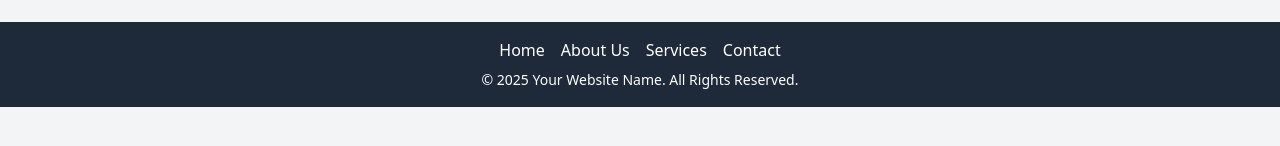
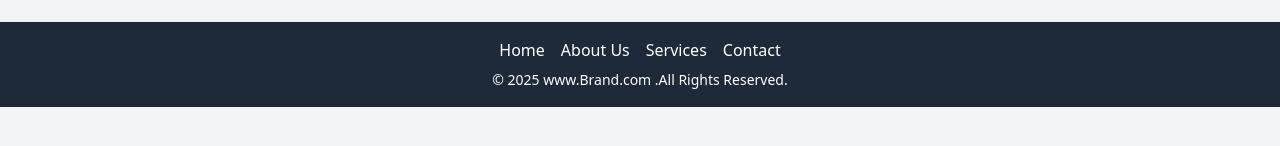
Before and after one commit to omkar1103/InterTask, a React (Vite) app: page / in a window 1280 px wide. Shown: the part 694-840 px from the top of the page. Built offline with nearby package versions, Linux system fonts and the light colour scheme.

Commit message:
Footer added

```diff
--- a/src/components/Footer.jsx
+++ b/src/components/Footer.jsx
@@ -34,7 +34,7 @@ function Footer() {
 
 
         <p className="text-xs sm:text-sm">
-          &copy; {new Date().getFullYear()} Your Website Name. All Rights Reserved.
+          &copy; {new Date().getFullYear()} www.Brand.com .All Rights Reserved.
         </p>
       </div>
     </footer>
```
